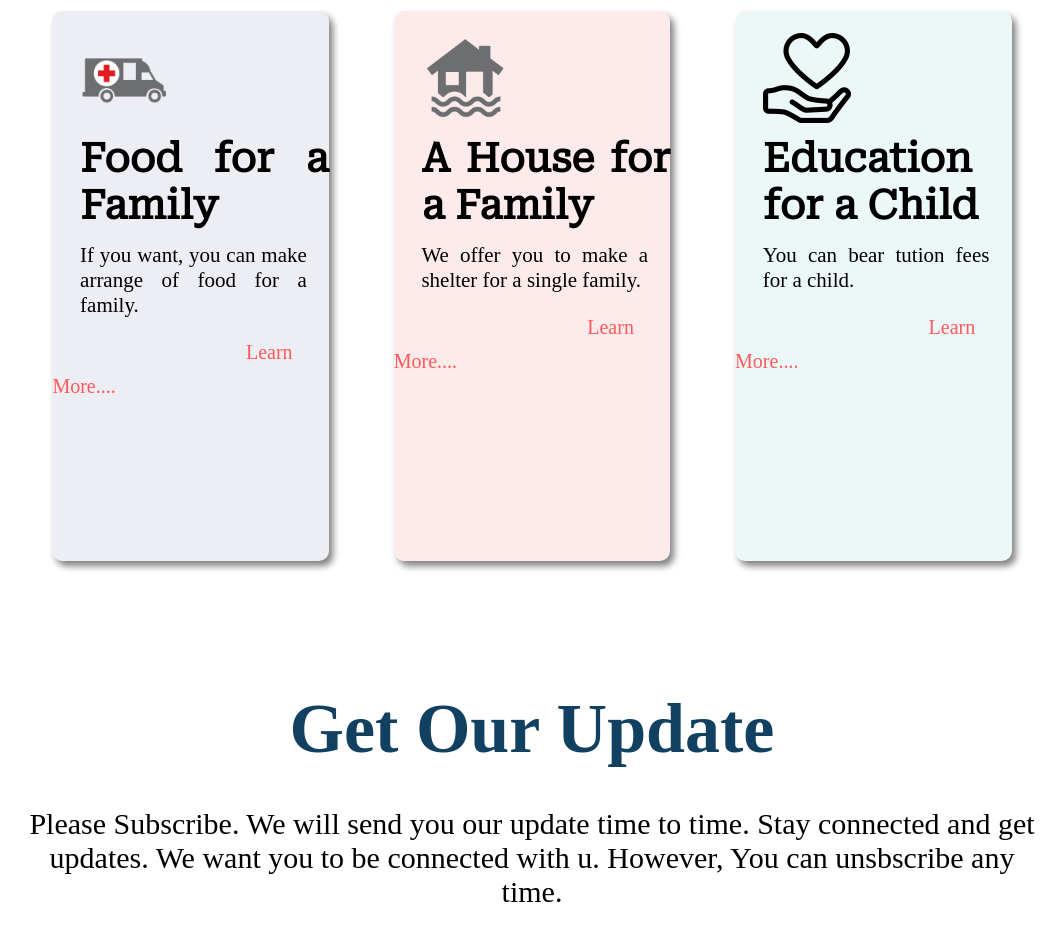
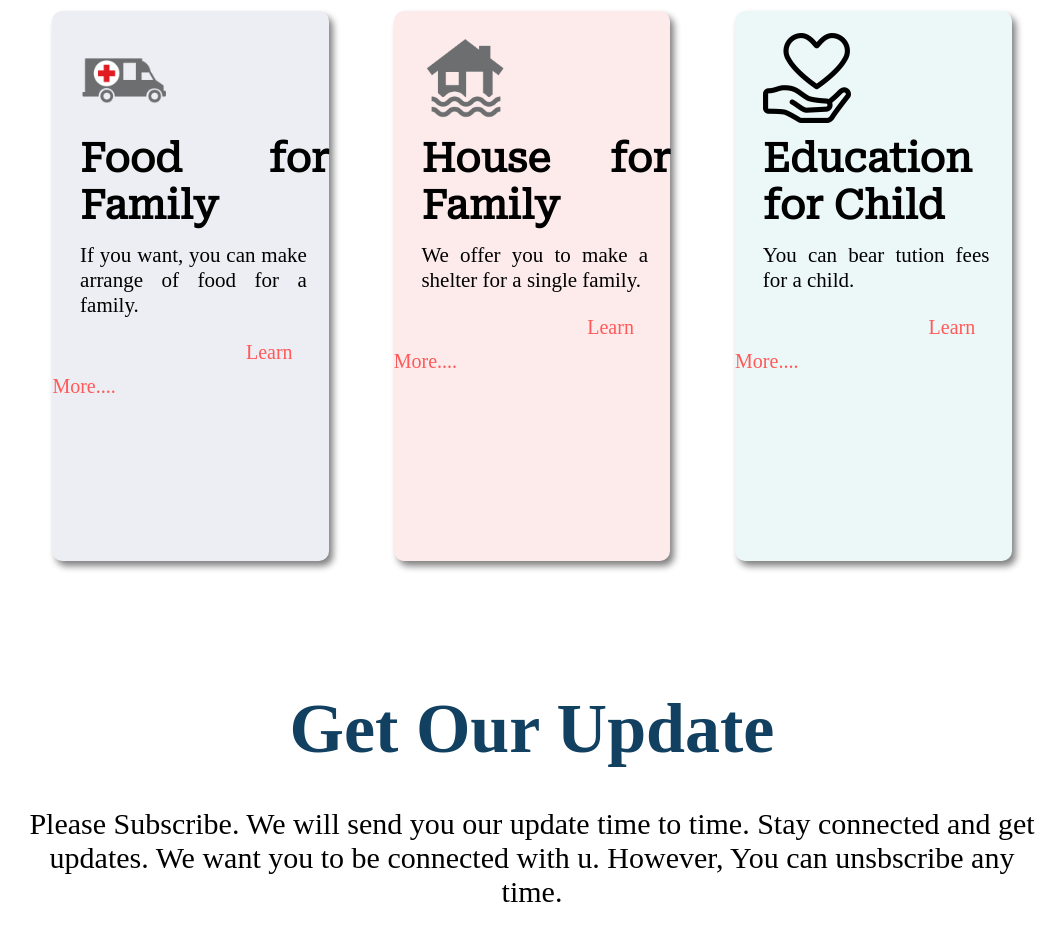
Before and after one commit to phmahbub/Assignment-01, a plain HTML site: page index.html in a window 1280 px wide. Shown: the part 3880-4812 px from the top of the page, without its empty margins (108-1170 px from the left). Drawn offline with nearby package versions, Linux system fonts and the light colour scheme; a web font is replaced by a local one.

Commit message:
Card text updated

```diff
--- a/index.html
+++ b/index.html
@@ -75,7 +75,7 @@
             <div class="card-image">
                 <img class="card-image" src="image/food.png" alt="">
             </div>
-            <div><h1 class="card-heading">Food for a Family</h1></div>
+            <div><h1 class="card-heading">Food for Family</h1></div>
             <p  class="card-description">If you want, you can make arrange of food for a family.</p>
             <a class="card-link" href="#">Learn More....</a>
         </div>
@@ -83,7 +83,7 @@
             <div class="card-image">
                 <img class="card-image" src="image/home.png" alt="">
             </div>
-            <div><h1 class="card-heading">A House for a Family</h1></div>
+            <div><h1 class="card-heading">House for Family</h1></div>
             <p  class="card-description">We offer you to make a shelter for a single family. </p>
             <a class="card-link" href="#">Learn More....</a>
         </div>
@@ -91,7 +91,7 @@
             <div class="card-image">
                 <img class="card-image" src="image/donation-2.png" alt="">
             </div>
-            <div><h1 class="card-heading">Education for a Child</h1></div>
+            <div><h1 class="card-heading">Education for Child</h1></div>
             <p  class="card-description">You can bear tution fees for a child. </p>
             <a class="card-link" href="#">Learn More....</a>
         </div>
```
